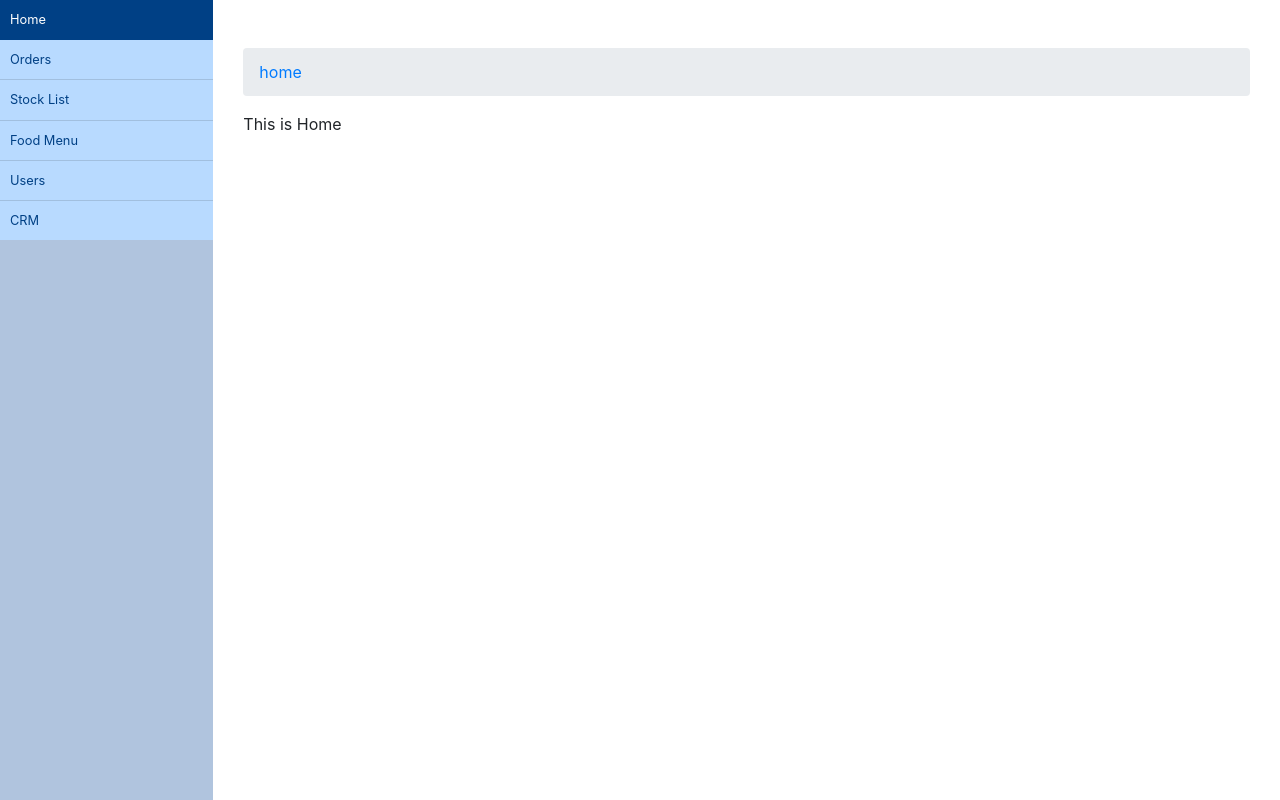
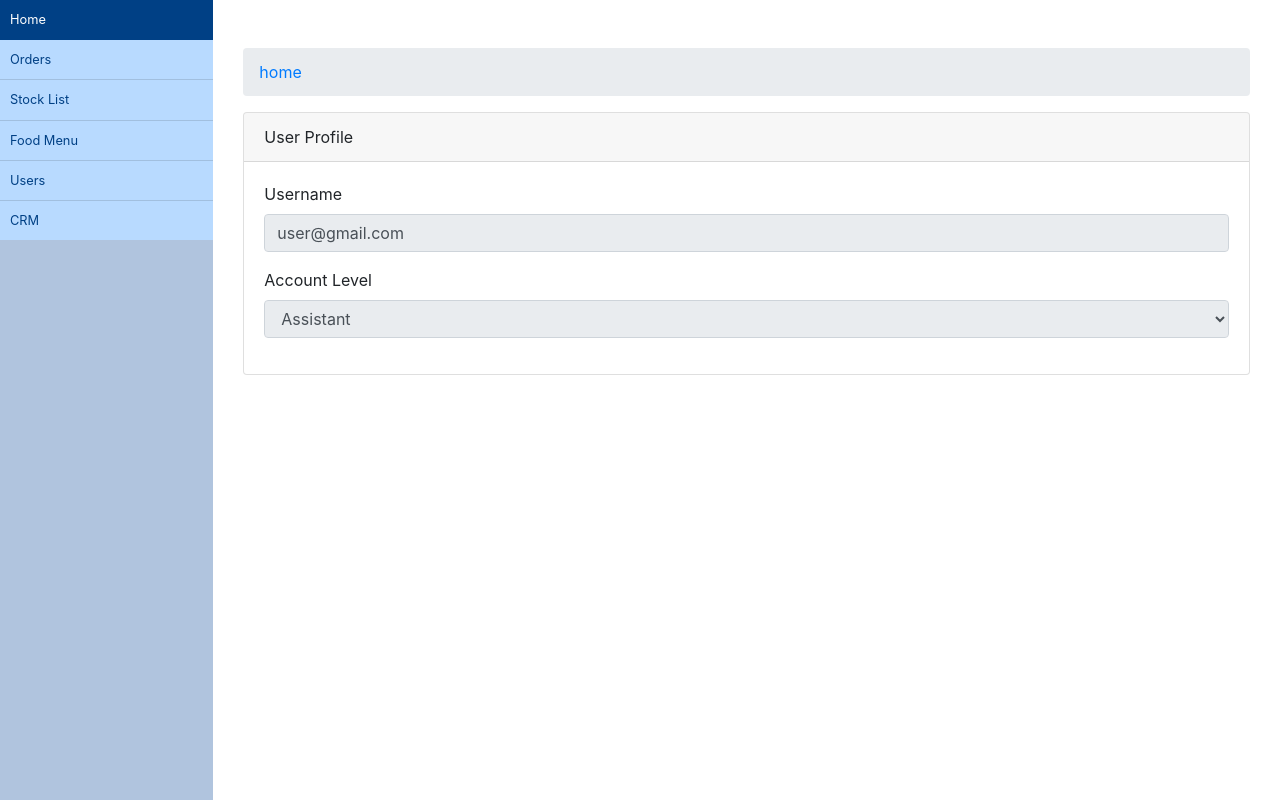
Before and after one commit to BigRiceEater/burgershop-dashboard, a React (Create React App) app: page / in a window 1280 px wide. Built offline with nearby package versions, Linux system fonts and the light colour scheme.

Commit message:
Add UserDetail components

```diff
--- /dev/null
+++ b/src/components/form/dropdown-field.jsx
@@ -0,0 +1,33 @@
+import React from 'react';
+import PropTypes from 'prop-types';
+import { Input } from 'reactstrap';
+
+import FormField from './form-field';
+
+const DropdownField = props => {
+  return (
+    <FormField label={props.label}>
+      <Input type='select' {...props}>
+        {props.options.map(({ value, display }) => (
+          <option key={value} value={value}>
+            {display}
+          </option>
+        ))}
+      </Input>
+    </FormField>
+  );
+};
+
+DropdownField.propTypes = {
+  options: PropTypes.arrayOf(
+    PropTypes.shape({
+      value: PropTypes.string,
+      display: PropTypes.string
+    })
+  )
+};
+
+DropdownField.defaultProps = {
+  options: []
+};
+export default DropdownField;
--- /dev/null
+++ b/src/components/form/form-field.jsx
@@ -0,0 +1,17 @@
+import React from 'react';
+import PropTypes from 'prop-types';
+import { FormGroup, Label } from 'reactstrap';
+
+const FormField = ({ label, children }) => (
+  <FormGroup>
+    <Label>{label}</Label>
+    {children}
+  </FormGroup>
+);
+
+FormField.propTypes = {
+  label: PropTypes.string,
+  children: PropTypes.node
+};
+
+export default FormField;
--- /dev/null
+++ b/src/components/form/index.js
@@ -0,0 +1,2 @@
+export { default as TextField } from './text-field.jsx';
+export { default as DropdownField } from './dropdown-field.jsx';
--- /dev/null
+++ b/src/components/form/text-field.jsx
@@ -0,0 +1,17 @@
+import React from 'react';
+import { Input } from 'reactstrap';
+import PropTypes from 'prop-types';
+
+import FormField from './form-field.jsx';
+
+const TextField = props => (
+  <FormField label={props.label}>
+    <Input type='text' {...props} />
+  </FormField>
+);
+
+TextField.propTypes = {
+  label: PropTypes.string
+};
+
+export default TextField;
--- /dev/null
+++ b/src/components/user/user-details.jsx
@@ -0,0 +1,31 @@
+import React, { Component } from 'react';
+import { Card, CardHeader, CardBody } from 'reactstrap';
+import { TextField, DropdownField } from 'components/form';
+import PropTypes from 'prop-types';
+
+class LoginUser extends Component {
+  render() {
+    return (
+      <React.Fragment>
+        <Card>
+          <CardHeader>User Profile</CardHeader>
+          <CardBody>
+            <TextField
+              label='Username'
+              defaultValue='user@gmail.com'
+              readOnly
+            />
+            <DropdownField
+              label='Account Level'
+              readOnly
+              disabled
+              options={[{ value: 'assistant', display: 'Assistant' }]}
+            />
+          </CardBody>
+        </Card>
+      </React.Fragment>
+    );
+  }
+}
+
+export default LoginUser;
--- a/src/views/home/home.jsx
+++ b/src/views/home/home.jsx
@@ -1,8 +1,14 @@
 import React, { Component } from 'react';
+
+import UserDetails from 'components/user/user-details.jsx';
 
 class HomeView extends Component {
   render() {
-    return <div>This is Home</div>;
+    return (
+      <React.Fragment>
+        <UserDetails />
+      </React.Fragment>
+    );
   }
 }
 
```
